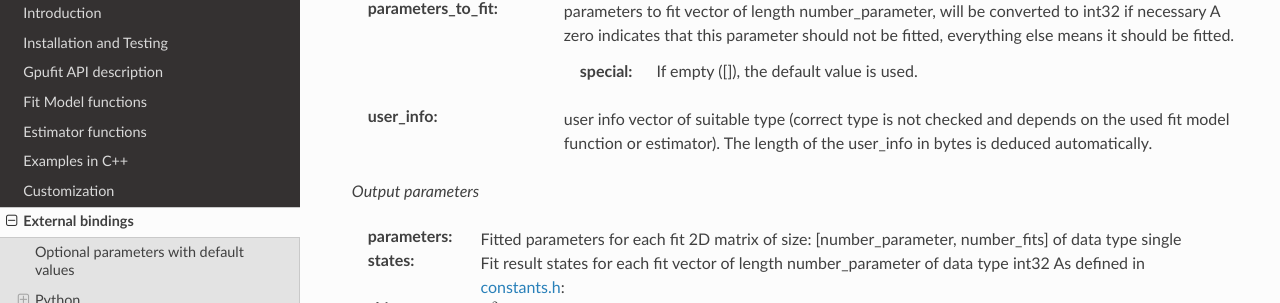
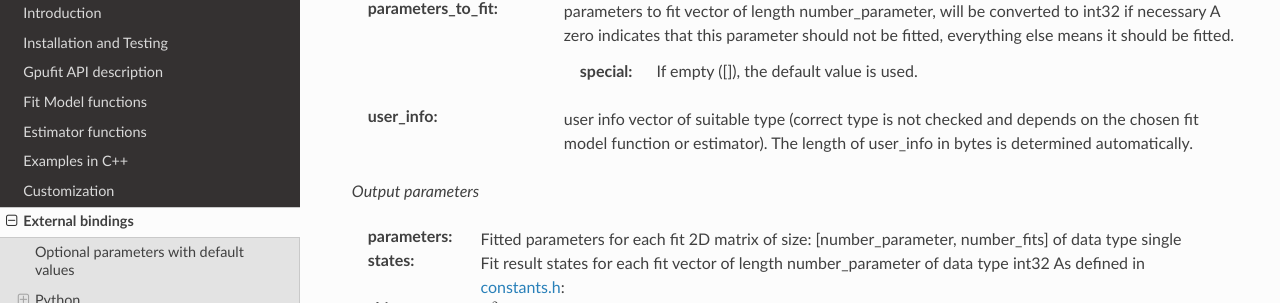
Before and after one commit to gpufit/Gpufit, a Sphinx documentation site: the page built from docs/bindings.rst, in a window 1280 px wide and 900 px high, scrolled down 6792 px. Shown: the part 148-451 px from the top of the window. Built offline with Sphinx 7.4.7 and the Read the Docs theme 2.0.0, drawn with Linux system fonts in a browser that asks for light colours.

Commit message:
Documentation updates.  Package compilation with CUDA 11.4

```diff
--- a/docs/bindings.rst
+++ b/docs/bindings.rst
@@ -349,7 +349,7 @@ The signature of the gpufit function is
 
     :special: If empty ([]), the default value is used.
 :user_info: user info
-    vector of suitable type (correct type is not checked and depends on the used fit model function or estimator). The length of the user_info in bytes is deduced automatically.
+    vector of suitable type (correct type is not checked and depends on the chosen fit model function or estimator). The length of user_info in bytes is determined automatically.
 
 *Output parameters*
 
--- a/docs/gpufit_api.rst
+++ b/docs/gpufit_api.rst
@@ -187,7 +187,7 @@ Description of input parameters
     block of memory which is passed in to the :code:`gpufit()` function, and which is accessible in shared GPU memory by the
     fit model functions and the estimator functions. Possible uses for the user information data are to pass in values
     for independent variables (e.g. X values) or to supply additional data to the fit model function or estimator.
-    The documentation of the used fit model function or estimator must specify the composition of the user info data.
+    The documentation of the fit model function or estimator must specify the composition of the user info data.
     For a coded example which makes use of the user information data, see :ref:`linear-regression-example`. The user
     information data is an optional parameter - if no user information is required this parameter may be set to NULL.
 
```
Also changed, not shown: 3 other files.
